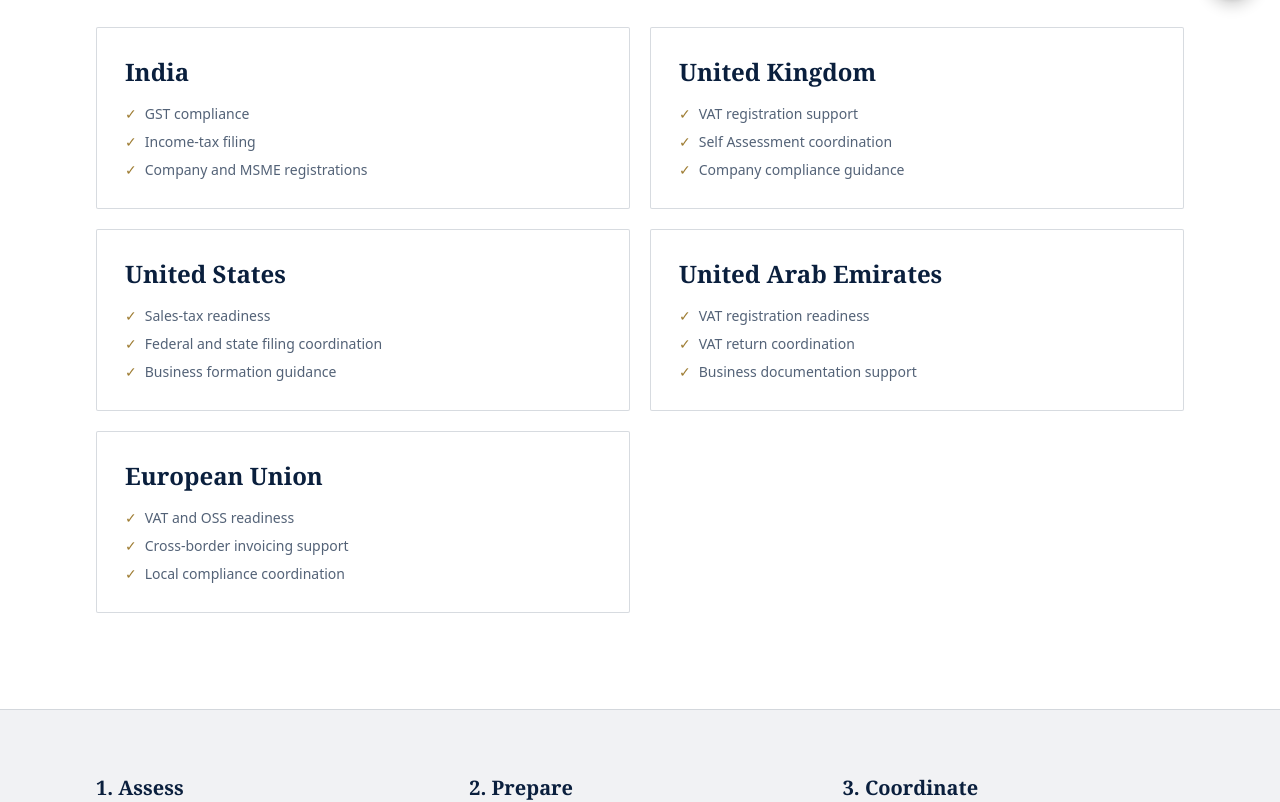
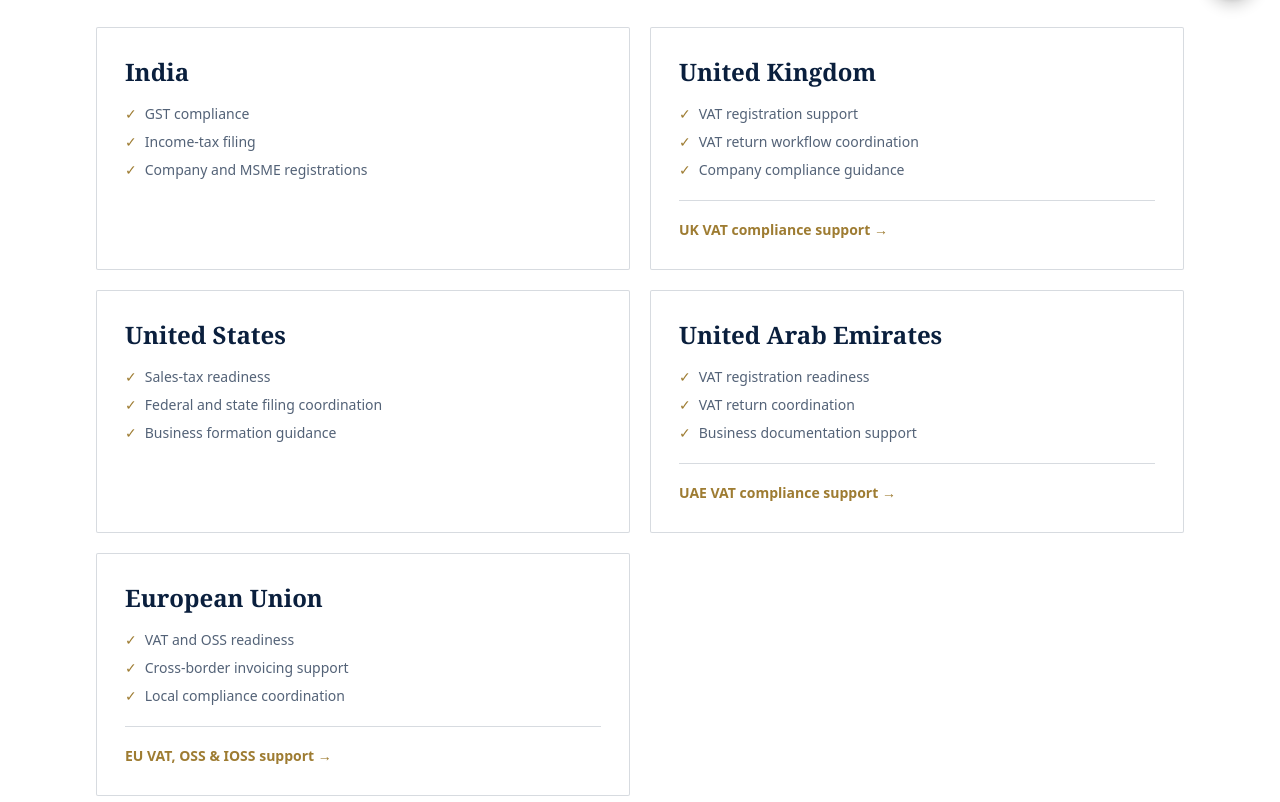
Before and after one commit to filefastservices-dotcom/filefast-website, a Next.js app: page /global in a window 1280 px wide. Shown: the part 782-1584 px from the top of the page. Built offline with nearby package versions, Linux system fonts and the light colour scheme; no server answers.

Commit message:
Link global market overview to dedicated VAT services

```diff
--- a/src/app/global/page.js
+++ b/src/app/global/page.js
@@ -19,7 +19,8 @@ const MARKETS = [
   },
   {
     name: "United Kingdom",
-    services: ["VAT registration support", "Self Assessment coordination", "Company compliance guidance"]
+    services: ["VAT registration support", "VAT return workflow coordination", "Company compliance guidance"],
+    links: [{ label: "UK VAT compliance support", href: "/services/uk-vat-compliance" }]
   },
   {
     name: "United States",
@@ -27,11 +28,13 @@ const MARKETS = [
   },
   {
     name: "United Arab Emirates",
-    services: ["VAT registration readiness", "VAT return coordination", "Business documentation support"]
+    services: ["VAT registration readiness", "VAT return coordination", "Business documentation support"],
+    links: [{ label: "UAE VAT compliance support", href: "/services/uae-vat-compliance" }]
   },
   {
     name: "European Union",
-    services: ["VAT and OSS readiness", "Cross-border invoicing support", "Local compliance coordination"]
+    services: ["VAT and OSS readiness", "Cross-border invoicing support", "Local compliance coordination"],
+    links: [{ label: "EU VAT, OSS & IOSS support", href: "/services/eu-vat-oss-ioss" }]
   }
 ];
 
@@ -86,6 +89,7 @@ export default function GlobalTaxPage() {
                   <li key={service} className="flex gap-2"><span className="text-gold-dark">✓</span>{service}</li>
                 ))}
               </ul>
+              {market.links?.length > 0 && <div className="mt-5 border-t border-silver/70 pt-4">{market.links.map((item) => <Link key={item.href} href={item.href} className="text-sm font-semibold text-gold-dark underline-offset-4 hover:underline">{item.label} →</Link>)}</div>}
             </article>
           ))}
         </div>
```
